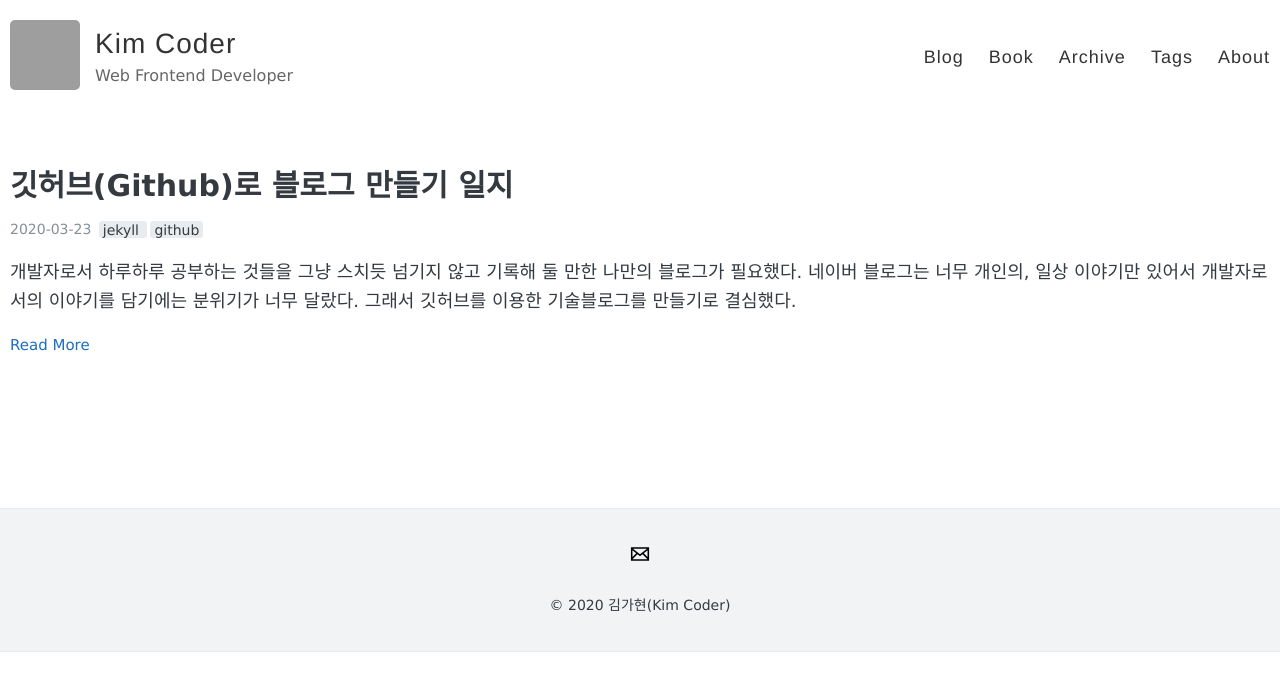
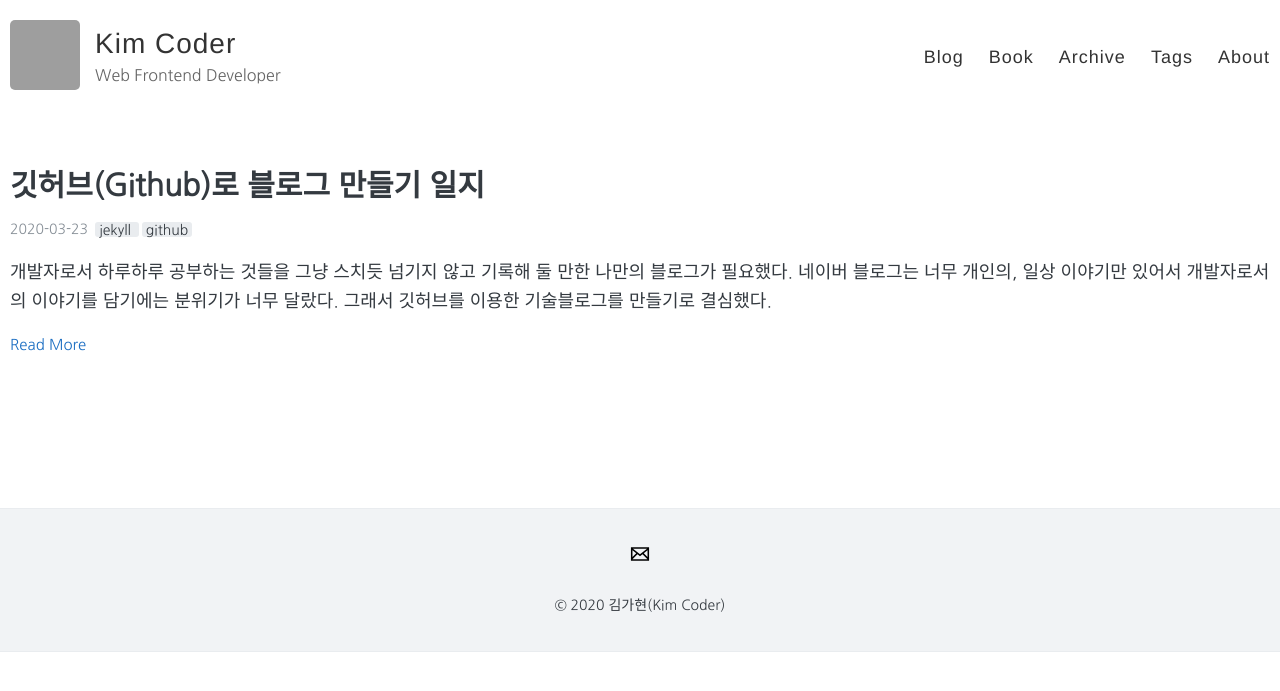
Before and after one commit to Hyoniii-web/Hyoniii-web.github.io, a Jekyll site: the page built from index.html, in a window 1280 px wide. Shown: the top 691 px of the page. Built offline with Jekyll 4.4.1, drawn with Linux system fonts in a browser that asks for light colours; the list of posts is cut into pages by our own code; grey boxes are pictures that could not be loaded.

Commit message:
modify style

```diff
--- a/_includes/head.html
+++ b/_includes/head.html
@@ -10,87 +10,6 @@
     <script src="http://html5shiv.googlecode.com/svn/trunk/html5.js"></script>
   <![endif]-->
 
-  <!--favicon-->
-  <link
-    rel="apple-touch-icon"
-    sizes="57x57"
-    href="{{ site.baseurl }}/assets/logo.ico/apple-icon-57x57.png"
-  />
-  <link
-    rel="apple-touch-icon"
-    sizes="60x60"
-    href="{{ site.baseurl }}/assets/logo.ico/apple-icon-60x60.png"
-  />
-  <link
-    rel="apple-touch-icon"
-    sizes="72x72"
-    href="{{ site.baseurl }}/assets/logo.ico/apple-icon-72x72.png"
-  />
-  <link
-    rel="apple-touch-icon"
-    sizes="76x76"
-    href="{{ site.baseurl }}/assets/logo.ico/apple-icon-76x76.png"
-  />
-  <link
-    rel="apple-touch-icon"
-    sizes="114x114"
-    href="{{ site.baseurl }}/assets/logo.ico/apple-icon-114x114.png"
-  />
-  <link
-    rel="apple-touch-icon"
-    sizes="120x120"
-    href="{{ site.baseurl }}/assets/logo.ico/apple-icon-120x120.png"
-  />
-  <link
-    rel="apple-touch-icon"
-    sizes="144x144"
-    href="{{ site.baseurl }}/assets/logo.ico/apple-icon-144x144.png"
-  />
-  <link
-    rel="apple-touch-icon"
-    sizes="152x152"
-    href="{{ site.baseurl }}/assets/logo.ico/apple-icon-152x152.png"
-  />
-  <link
-    rel="apple-touch-icon"
-    sizes="180x180"
-    href="{{ site.baseurl }}/assets/logo.ico/apple-icon-180x180.png"
-  />
-  <link
-    rel="icon"
-    type="image/png"
-    sizes="192x192"
-    href="{{ site.baseurl }}/assets/logo.ico/android-icon-192x192.png"
-  />
-  <link
-    rel="icon"
-    type="image/png"
-    sizes="32x32"
-    href="{{ site.baseurl }}/assets/logo.ico/favicon-32x32.png"
-  />
-  <link
-    rel="icon"
-    type="image/png"
-    sizes="96x96"
-    href="{{ site.baseurl }}/assets/logo.ico/favicon-96x96.png"
-  />
-  <link
-    rel="icon"
-    type="image/png"
-    sizes="16x16"
-    href="{{ site.baseurl }}/assets/logo.ico/favicon-16x16.png"
-  />
-  <link
-    rel="manifest"
-    href="{{ site.baseurl }}/assets/logo.ico/manifest.json"
-  />
-  <meta name="msapplication-TileColor" content="#ffffff" />
-  <meta
-    name="msapplication-TileImage"
-    content="{{ site.baseurl }}/assets/logo.ico/ms-icon-144x144.png"
-  />
-  <meta name="theme-color" content="#ffffff" />
-
   <link rel="stylesheet" type="text/css" href="{{ site.baseurl }}/style.css" />
   <link
     rel="alternate"
@@ -98,7 +17,12 @@
     title="{{ site.name }} - {{ site.description }}"
     href="{{ site.baseurl }}/feed.xml"
   />
-  <link rel="icon" type="image/png" href="http://example.com/myicon.png" />
+
+  <!--Web font-->
+  <link
+    href="https://fonts.googleapis.com/css?family=Nanum+Gothic|Roboto&display=swap"
+    rel="stylesheet"
+  />
 
   <!-- Created with Jekyll Now - http://github.com/barryclark/jekyll-now -->
 </head>
--- a/style.scss
+++ b/style.scss
@@ -16,6 +16,8 @@
 
 html {
   font-size: $base-font-size;
+  font-family: "Roboto", sans-serif;
+  font-family: "Nanum Gothic", sans-serif;
 }
 
 body {
```
